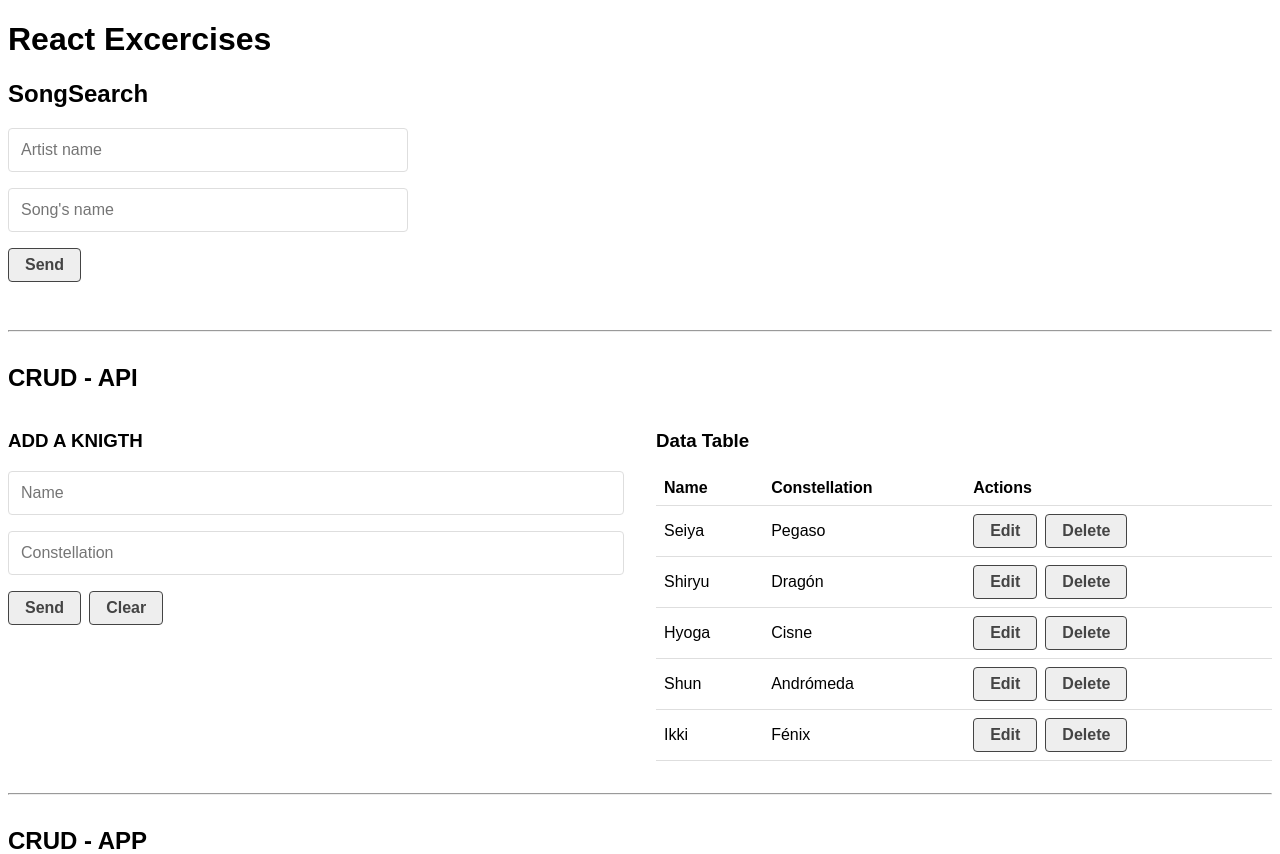
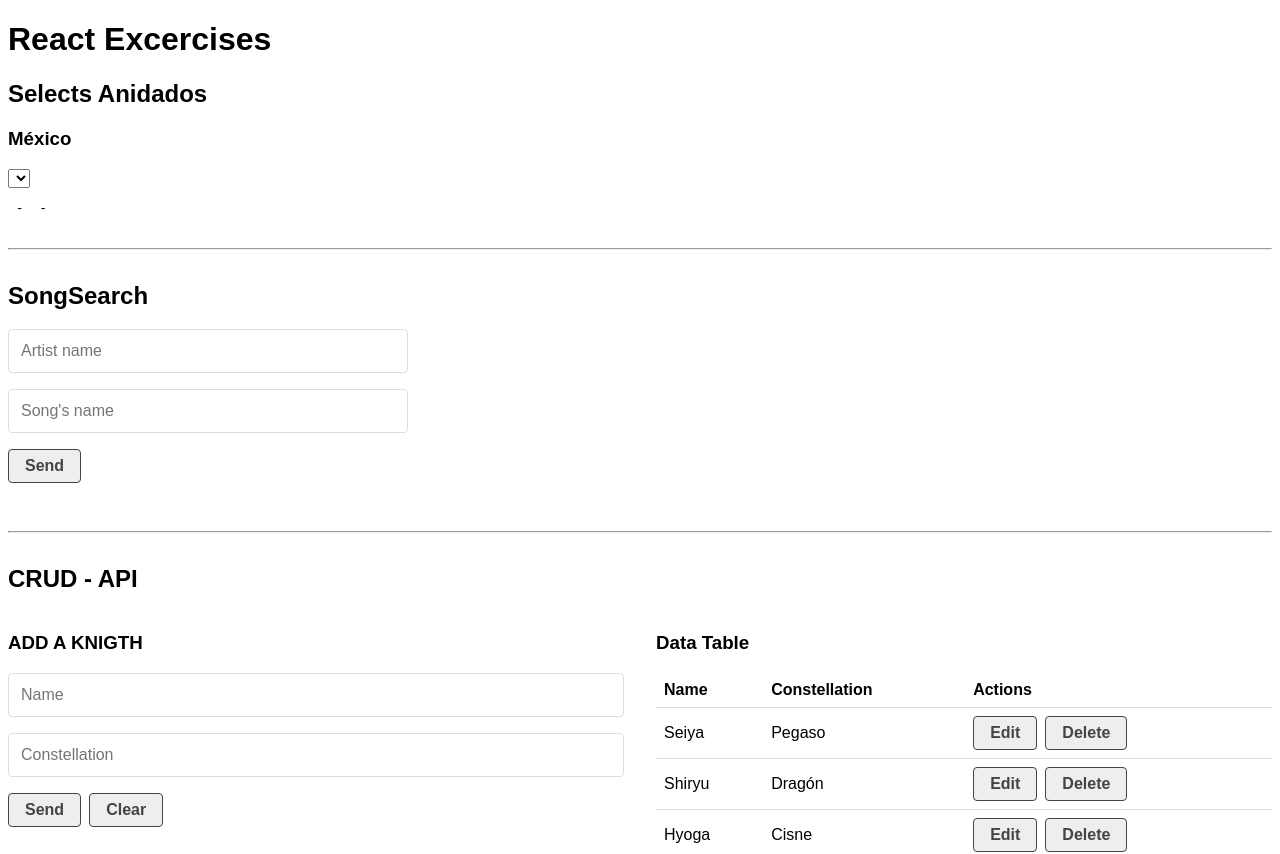
Before and after one commit to 2018030429/react-course-jm, a React (Create React App) app in the folder practicas/: page / in a window 1280 px wide. Shown: the top 854 px of the page. Built offline with nearby package versions, Linux system fonts and the light colour scheme; data requests are answered from the project's data file.

Commit message:
selects (1/3)

```diff
--- a/practicas/src/App.js
+++ b/practicas/src/App.js
@@ -2,12 +2,15 @@ import React, { Fragment } from "react";
 
 import CRUDAPP from "./components/CRUD";
 import CrudApi from "./components/CrudApi";
+import SelectsAnidados from "./components/SelectsAnidados";
 import SongSearch  from "./components/SongSearch";
 
 function App() {
   return (
     <Fragment>
       <h1> React Excercises </h1>
+      <SelectsAnidados/>
+      <hr/>
       <SongSearch/>
       <hr/>
       <CrudApi/>
--- /dev/null
+++ b/practicas/src/components/SelectList.js
@@ -0,0 +1,13 @@
+import React from 'react'
+
+const SelectList = () => {
+  return (
+    <div>
+      <select>
+        <option></option>
+      </select>
+    </div>
+  )
+}
+
+export default SelectList
--- /dev/null
+++ b/practicas/src/components/SelectsAnidados.js
@@ -0,0 +1,44 @@
+import React,{ useState } from 'react'
+
+import SelectList from './SelectList'
+
+const SelectsAnidados = () => {
+
+  const [state, setState] = useState("");
+  const [town, setTown] = useState("");
+  const [suburb, setSuburb] = useState("");
+
+  return (
+    <div>
+      <h2> Selects Anidados </h2>
+      <h3> México </h3>
+
+      <SelectList
+        title="states"
+        url=""
+        handleChange={(e) => { setState(e.target.value) }} />
+
+      { state && (
+        <SelectList
+          title="towns"
+          url=""
+          handleChange={(e) => {setTown(e.target.value)}} />
+      )}
+
+      { town && (
+        <SelectList
+          title="suburbs"
+          url=""
+          handleChange={(e) => {setSuburb(e.target.value)}} />
+      )}
+
+      <pre>
+        <code>
+          { state } - { town } - { suburb }
+        </code>
+      </pre>
+    </div>
+  )
+}
+
+export default SelectsAnidados
```
